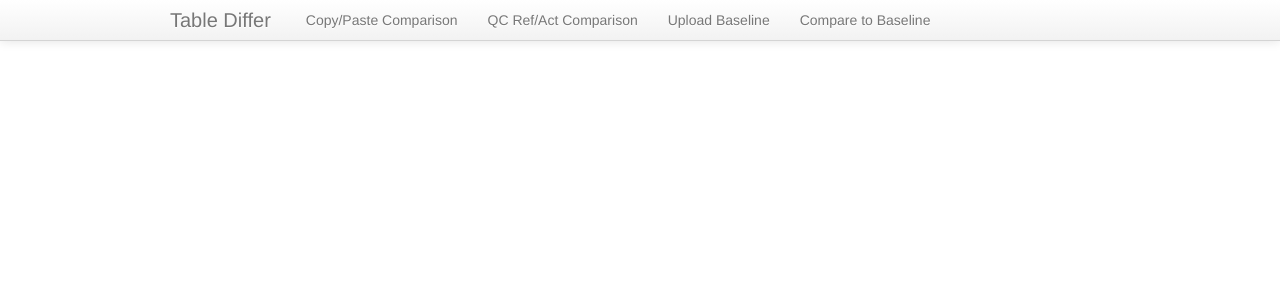
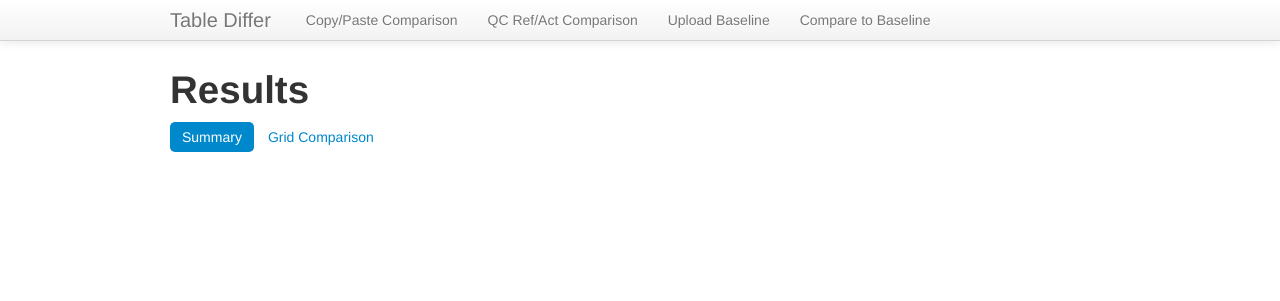
Before and after one commit to devalbo/table_differ, a Flask app: template table_differ/templates/data_comparison_new_results.html in a window 1280 px wide; the page is wider, and only the part inside the window is pictured. Shown: the top 301 px of that part. Run offline with Flask 2, Linux system fonts and the light colour scheme; the template is opened without the code that fills it, so the values that code supplies are empty; some libraries are stand-ins or nearby versions.

Commit message:
Improved results pages

```diff
--- a/table_differ/new_server.py
+++ b/table_differ/new_server.py
@@ -8,17 +8,16 @@ import td_comparison
 import datetime
 
 import flask
-from flask import Flask
 from flask import render_template
 from flask import request
 from flask import url_for
 from flask import redirect
 from flask import Markup
+from flask import send_from_directory
+
 from werkzeug import secure_filename
 
 from app import app
-# app = Flask(__name__)
-# app.wsgi_app = reverseproxied.ReverseProxied(app.wsgi_app)
 
 ALLOWED_EXTENSIONS = set(['xls', 'xlsx', 'csv'])
 
@@ -121,6 +120,12 @@ def show_new_results(comparison_id):
                                                                              len(comparison.same_cells))
         report_notes.append(report_note)
 
+    for cell in comparison.diff_cells:
+        report_notes.append("[%s,%s] Expected: %s Actual: %s" %
+                            (cell[0], cell[1],
+                             comparison.expected_table.get_value(cell[0], cell[1]),
+                             comparison.actual_table.get_value(cell[0], cell[1])))
+
     table_rows = []
     for row_index in range(comparison.max_rows):
         table_row = []
@@ -164,8 +169,6 @@ def uploads():
             return redirect(url_for('uploaded_file',
                                     filename=filename))
     return render_template("uploads.html")
-
-from flask import send_from_directory
 
 @app.route('/uploads/<filename>')
 def uploaded_file(filename):
@@ -244,4 +247,5 @@ def save_excel_file(file, directory):
 
 if __name__ == "__main__":
     app.run(host='0.0.0.0',
+            port=5005,
             debug=True)
--- a/table_differ/templates/data_comparison_new_results.html
+++ b/table_differ/templates/data_comparison_new_results.html
@@ -2,19 +2,31 @@
 
 {% block title %}Data Comparison Results{% endblock %}
 
+{% block head %}
+<script src="{{ url_for('static', filename='jquery.min.js') }}"></script>
+<script src="{{ url_for('static', filename='jquery.handsontable.full.js') }}"></script>
+<link rel="stylesheet" media="screen" href="{{ url_for('static', filename='jquery.handsontable.full.css') }}">
+{% endblock %}
+
 {% block page_content %}
 <div class="container-fluid" id="page-content">
 
-{% if options.show_row_col_labels %}
-  <h1>Report Notes</h1>
+    <h1>Results</h1>
+    <div class="bs-docs-example">
+        <ul id="myTab" class="nav nav-pills">
+            <li class="active"><a href="#summary" data-toggle="tab">Summary</a></li>
+            <li><a href="#results" data-toggle="tab">Grid Comparison</a></li>
+        </ul>
 
+        <div id="myTabContent" class="tab-content">
+            <div class="tab-pane fade in active" id="summary">
                 <ul>
                     {% for report_note in report_notes %}
                     <li>{{ report_note }}</li>
                     {% endfor %}
                 </ul>
-{% endif %}
-
+            </div>
+            <div class="tab-pane fade" id="results">
                 <table border="1">
 
                     {% if options.show_row_col_labels %}
@@ -40,6 +52,10 @@
                     </tr>
                     {% endfor %}
                 </table>
-</p>
             </div>
+        </div>
+    </div>
+
+</div>
+
 {% endblock %}
```
Lines whose indentation alone changed are shown as unchanged.
